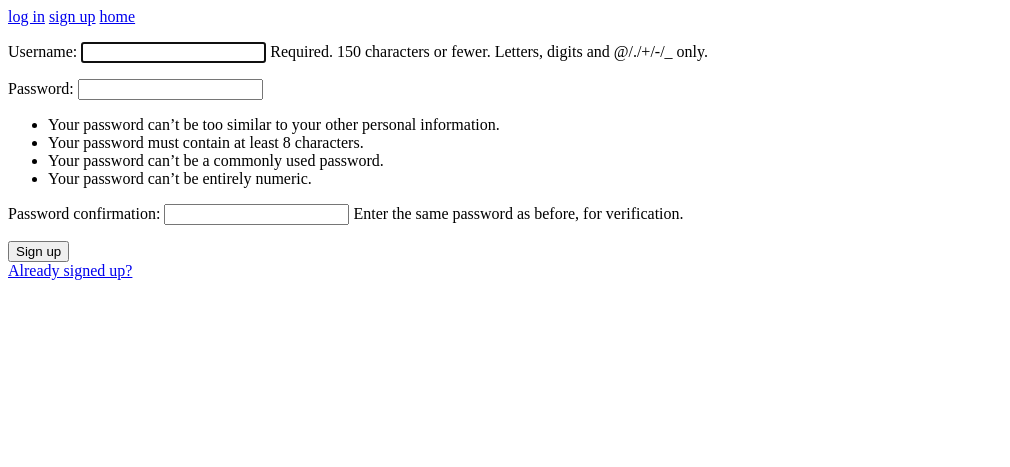
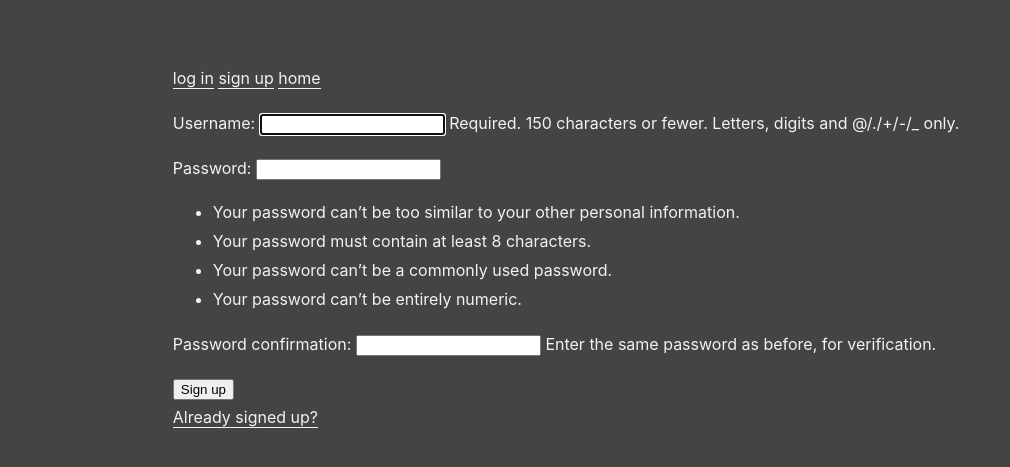
Before and after one commit to dom-o/soon, a Django app: page /todo/signup/ in a window 1280 px wide. Shown: the top 467 px of the page, without its empty margins (0-1010 px from the left). Run offline with Django 3.2, Linux system fonts and the light colour scheme.

Commit message:
Add basic css.

```diff
--- /dev/null
+++ b/todo/static/todo/style.css
@@ -0,0 +1,22 @@
+ body {
+    margin: 5% auto;
+    background: #444444;
+    color: #f2f2f2;
+    font-family: -apple-system, BlinkMacSystemFont, "Segoe UI", Roboto, Helvetica, Arial, sans-serif;
+    font-size: 16px;
+    line-height: 1.8;
+    text-shadow: 0 1px 0 #00000;
+    max-width: 73%;
+}
+
+code {
+    background: white;
+}
+a {
+    border-bottom: 1px solid #f2f2f2;
+    color: #f2f2f2;
+    text-decoration: none;
+}
+a:hover {
+    border-bottom: 0;
+}
--- a/todo/templates/base_generic.html
+++ b/todo/templates/base_generic.html
@@ -1,10 +1,12 @@
 <!DOCTYPE html>
 <html lang="en">
+{% load static %}
 
 <head>
     {% block title %}<title>soon</title> {% endblock %}
     <meta charset="utf-8">
     <meta name="viewport" content="width=device-width, initial-scale=1">
+    <link rel="stylesheet" type="text/css" href="{% static 'todo/style.css' %}" />
 </head>
 
 <body>
```
